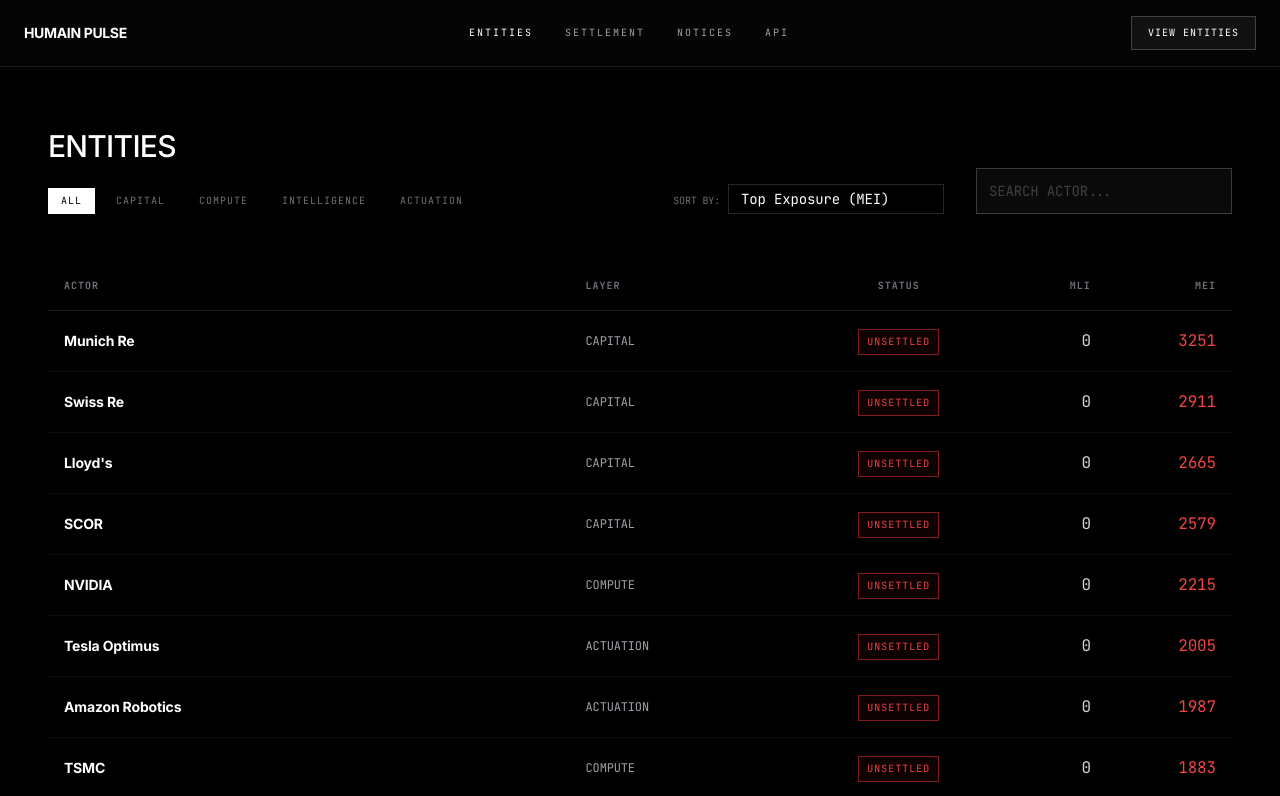
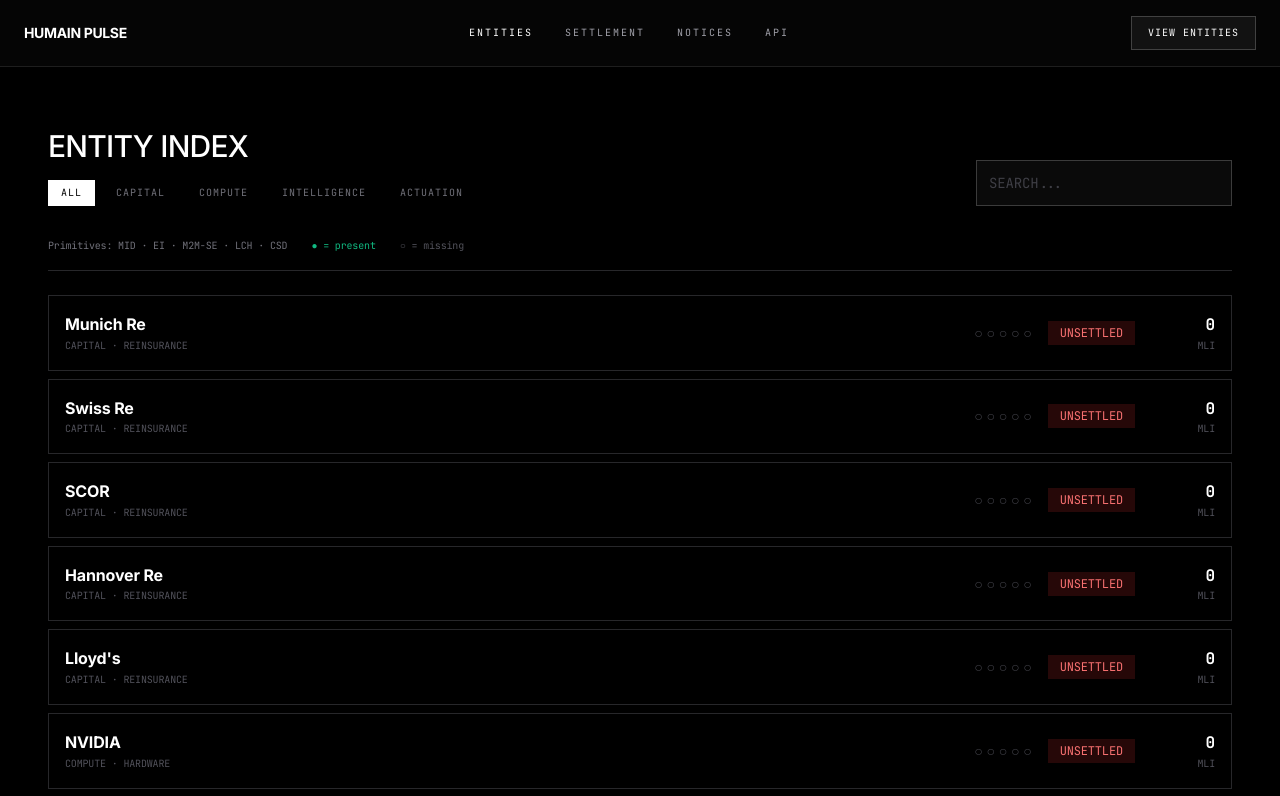
Before and after one commit to oerc-s/humain-pulse, a Next.js app: page /actors in a window 1280 px wide. Shown: the top 796 px of the page. Built offline with nearby package versions, Linux system fonts and the light colour scheme.

Commit message:
refactor: Cleaner entity index with primitives display

```diff
--- a/src/app/actors/page.tsx
+++ b/src/app/actors/page.tsx
@@ -6,13 +6,11 @@
 import type { ClearingActorWithExposure } from '@/lib/clearing/types'
 
 type TabFilter = 'All' | Layer
-type SortBy = 'MEI' | 'MLI'
 
 export default function ActorsPage() {
   const [actors, setActors] = useState<ClearingActorWithExposure[]>([])
   const [filterLayer, setFilterLayer] = useState<TabFilter>('All')
   const [searchTerm, setSearchTerm] = useState('')
-  const [sortBy, setSortBy] = useState<SortBy>('MEI')
 
   useEffect(() => {
     fetch('/api/clearing/actors')
@@ -23,39 +21,36 @@
   const filteredActors = useMemo(() => {
     let list = [...actors]
 
-    // Filter by layer
     if (filterLayer !== 'All') {
       list = list.filter(a => a.actor.layer === filterLayer)
     }
 
-    // Filter by search
     if (searchTerm.trim()) {
       const query = searchTerm.toLowerCase()
       list = list.filter(a =>
         a.actor.name.toLowerCase().includes(query) ||
-        a.actor.sector.toLowerCase().includes(query) ||
-        a.actor.actor_id.toLowerCase().includes(query)
+        a.actor.sector.toLowerCase().includes(query)
       )
     }
 
-    // Sort
+    // Sort by status: UNSETTLED first, then PARTIAL, then SETTLED
     list.sort((a, b) => {
-      if (sortBy === 'MEI') return b.exposure.MEI - a.exposure.MEI
-      if (sortBy === 'MLI') return b.exposure.MLI - a.exposure.MLI
-      return 0
+      const order = { UNSETTLED: 0, PARTIAL: 1, SETTLED: 2 }
+      return order[a.actor.status] - order[b.actor.status]
     })
 
     return list
-  }, [actors, filterLayer, searchTerm, sortBy])
+  }, [actors, filterLayer, searchTerm])
 
   const tabs: TabFilter[] = ['All', 'Capital', 'Compute', 'Intelligence', 'Actuation']
+  const primitiveKeys = ['MID', 'EI', 'M2M_SE', 'LCH', 'CSD'] as const
 
   return (
     <div className="pt-32 pb-20 px-6 md:px-12 min-h-screen max-w-[1800px] mx-auto animate-in">
       {/* Header */}
-      <div className="flex flex-col md:flex-row justify-between items-end mb-12 gap-8">
+      <div className="flex flex-col md:flex-row justify-between items-end mb-8 gap-6">
         <div>
-          <h1 className="text-3xl text-white font-medium uppercase tracking-tight mb-6">Entities</h1>
+          <h1 className="text-3xl text-white font-medium uppercase tracking-tight mb-4">Entity Index</h1>
           <div className="flex gap-2 font-mono text-[10px] uppercase tracking-widest flex-wrap">
             {tabs.map(t => (
               <button
@@ -68,98 +63,95 @@
             ))}
           </div>
         </div>
-        <div className="flex gap-8 items-end w-full md:w-auto">
-          <div className="font-mono text-[10px] uppercase text-zinc-500">
-            Sort By:
-            <select
-              value={sortBy}
-              onChange={(e) => setSortBy(e.target.value as SortBy)}
-              className="bg-transparent text-white ml-2 outline-none border-b border-zinc-800 py-1"
-            >
-              <option value="MEI">Top Exposure (MEI)</option>
-              <option value="MLI">Clearing Capacity (MLI)</option>
-            </select>
-          </div>
         <div className="w-full md:w-64">
           <input
             type="text"
-              placeholder="SEARCH ACTOR..."
+            placeholder="SEARCH..."
             value={searchTerm}
             onChange={(e) => setSearchTerm(e.target.value)}
             className="w-full bg-transparent border-b border-zinc-800 py-2 text-white font-mono text-sm focus:border-emerald-500 outline-none uppercase placeholder:text-zinc-700"
           />
         </div>
       </div>
+
+      {/* Legend */}
+      <div className="flex gap-6 mb-6 text-[10px] font-mono text-zinc-500 border-b border-zinc-800 pb-4">
+        <span>Primitives: MID · EI · M2M-SE · LCH · CSD</span>
+        <span className="text-emerald-500">● = present</span>
+        <span className="text-zinc-600">○ = missing</span>
       </div>
 
-      {/* Capital Layer - Reinsurance Module Link */}
+      {/* Capital Layer - Reinsurance Link */}
       {filterLayer === 'Capital' && (
         <Link
           href="/reinsurance"
-          className="block mb-8 p-4 border border-emerald-500/30 bg-emerald-950/20 hover:bg-emerald-950/40 transition-colors group"
+          className="block mb-6 p-4 border border-emerald-500/30 bg-emerald-950/20 hover:bg-emerald-950/40 transition-colors group"
         >
           <div className="flex items-center justify-between">
             <div>
-              <div className="text-emerald-500 font-mono text-[10px] uppercase tracking-widest mb-1">Specialized Settlement Layer</div>
-              <div className="text-white font-medium">Reinsurance Clearing Capacity</div>
-              <div className="text-zinc-500 text-xs font-mono mt-1">MLI, MEI, EI_ADJ, DRIFT metrics · 6 reinsurers tracked</div>
+              <div className="text-emerald-500 font-mono text-[10px] uppercase tracking-widest mb-1">Reinsurance Layer</div>
+              <div className="text-white font-medium">6 reinsurers · Detailed settlement metrics</div>
             </div>
             <div className="text-emerald-500 group-hover:translate-x-1 transition-transform">→</div>
           </div>
         </Link>
       )}
 
-      {/* Table */}
-      <div className="overflow-x-auto">
-        <table className="data-table">
-          <thead>
-            <tr>
-              <th>Actor</th>
-              <th>Layer</th>
-              <th className="text-center">Status</th>
-              <th className="text-right">MLI</th>
-              <th className="text-right">MEI</th>
-            </tr>
-          </thead>
-          <tbody>
+      {/* Entity List */}
+      <div className="space-y-2">
         {filteredActors.map(({ actor, exposure }) => (
-              <tr key={actor.actor_id}>
-                <td>
-                  <span className="text-white font-bold text-sm">
-                    {actor.name}
+          <div
+            key={actor.actor_id}
+            className="border border-zinc-800 p-4 hover:border-zinc-700 transition-colors"
+          >
+            <div className="flex items-center justify-between gap-4">
+              {/* Name + Layer */}
+              <div className="flex-1 min-w-0">
+                <div className="text-white font-bold truncate">{actor.name}</div>
+                <div className="text-zinc-600 text-[10px] font-mono uppercase">{actor.layer} · {actor.sector}</div>
+              </div>
+
+              {/* Primitives */}
+              <div className="flex gap-1 font-mono text-sm">
+                {primitiveKeys.map(key => (
+                  <span
+                    key={key}
+                    className={actor.primitives[key] ? 'text-emerald-500' : 'text-zinc-700'}
+                    title={key}
+                  >
+                    {actor.primitives[key] ? '●' : '○'}
                   </span>
-                </td>
-                <td className="text-zinc-400 text-xs font-mono uppercase">{actor.layer}</td>
-                <td className="text-center">
-                  <span className={`badge ${
-                    actor.status === 'SETTLED' ? 'badge-conforming' :
-                    actor.status === 'PARTIAL' ? 'badge-partial' :
-                    'badge-non-conforming'
+                ))}
+              </div>
+
+              {/* Status */}
+              <div className={`font-mono text-xs px-3 py-1 ${
+                actor.status === 'SETTLED' ? 'bg-emerald-900/30 text-emerald-400' :
+                actor.status === 'PARTIAL' ? 'bg-yellow-900/30 text-yellow-400' :
+                'bg-red-900/30 text-red-400'
               }`}>
                 {actor.status}
-                  </span>
-                </td>
-                <td className="text-right font-mono text-zinc-300">{exposure.MLI}</td>
-                <td className="text-right font-mono">
-                  <span className={exposure.MEI > 1000 ? 'text-red-500' : exposure.MEI > 500 ? 'text-yellow-500' : 'text-zinc-300'}>
-                    {Math.round(exposure.MEI)}
-                  </span>
-                </td>
-              </tr>
+              </div>
+
+              {/* MLI Score */}
+              <div className="text-right w-16">
+                <div className="text-white font-mono font-bold">{exposure.MLI}</div>
+                <div className="text-zinc-600 text-[10px] font-mono">MLI</div>
+              </div>
+            </div>
+          </div>
         ))}
-          </tbody>
-        </table>
       </div>
 
       {filteredActors.length === 0 && (
         <div className="text-center text-zinc-500 py-12 font-mono">
-          No actors found matching criteria.
+          No entities found.
         </div>
       )}
 
       {/* Summary */}
-      <div className="mt-8 text-xs text-zinc-600 font-mono">
-        Showing {filteredActors.length} of {actors.length} actors · Sorted by {sortBy} (descending)
+      <div className="mt-6 text-[10px] text-zinc-600 font-mono">
+        {filteredActors.length} entities · MLI = primitives present × 20
       </div>
     </div>
   )
```
Lines whose indentation alone changed are shown as unchanged.
